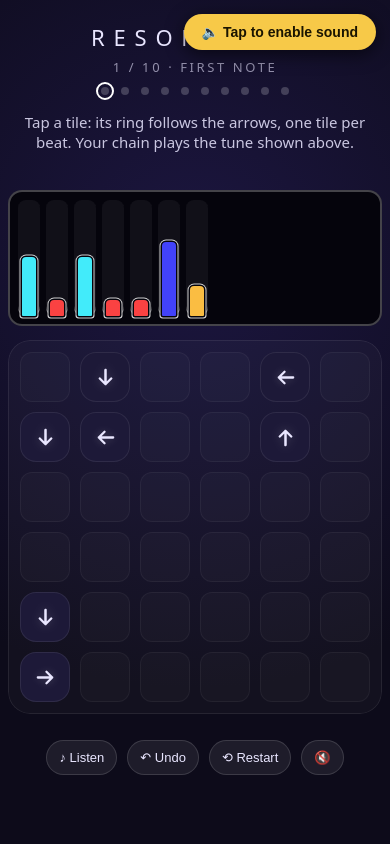
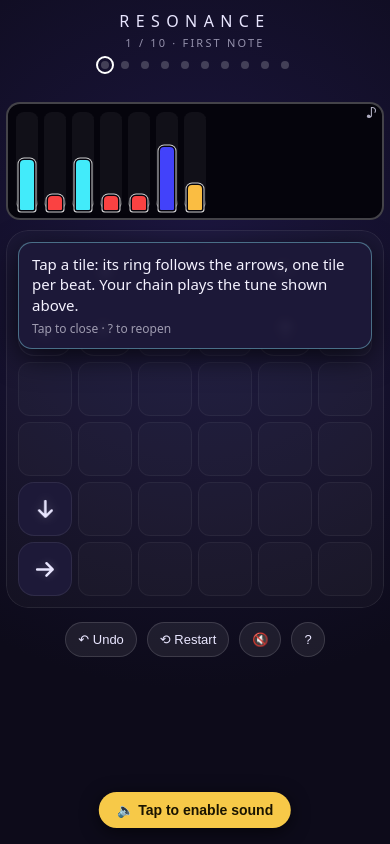
Before and after one commit to leofle/resonance, a website: page index.html in a window 390 px wide. Drawn offline with Linux system fonts and the light colour scheme.

Commit message:
Bigger board (fills viewport, compact header, tighter mobile gaps); dial chip moved to corner clear of the arrow; Listen button removed: clean tap / Enter / Space / L on the strip (role=button, ♪ icon) replays, drags only scroll; hint popover over the board (auto once per device on mechanic levels, ? reopens); sound banner moved to bottom

```diff
--- a/index.html
+++ b/index.html
@@ -5,11 +5,14 @@
 :root{--bg:#0d0b1a;--tile:#1d1938;--glow:#8ef0ff}
 *{box-sizing:border-box;-webkit-tap-highlight-color:transparent}
 body{margin:0;min-height:100vh;background:radial-gradient(circle at 50% 30%,#1c1640,var(--bg) 70%);color:#e9e6ff;font-family:system-ui,-apple-system,Segoe UI,sans-serif;display:flex;flex-direction:column;align-items:center;user-select:none;overflow:hidden}
-header{margin-top:22px;text-align:center;position:relative;z-index:10}
-h1{margin:0;font-weight:300;letter-spacing:.4em;font-size:22px}
-#lvl{opacity:.6;font-size:13px;letter-spacing:.2em;margin-top:6px}
-#hint{min-height:22px;margin:14px 0 18px;opacity:.85;font-size:15px;text-align:center;padding:0 16px}
-#board{display:grid;gap:10px;position:relative;overflow:hidden;padding:12px;border-radius:22px;contain:paint;clip-path:inset(0 round 22px);background:#ffffff06;box-shadow:inset 0 0 0 1px #ffffff14}
+header{margin-top:10px;text-align:center;position:relative;z-index:10}
+h1{margin:0;font-weight:300;letter-spacing:.4em;font-size:16px}
+#lvl{opacity:.6;font-size:11px;letter-spacing:.2em;margin-top:3px}
+#stage{position:relative}
+#hintpop{position:absolute;left:12px;right:12px;top:12px;z-index:6;padding:12px 14px 12px 14px;border-radius:14px;background:#1d1938f2;color:#f4f2ff;font-size:15px;line-height:1.35;box-shadow:0 8px 30px #000b,inset 0 0 0 1px #8ef0ff66;cursor:pointer;backdrop-filter:blur(4px)}
+#hintpop[hidden]{display:none}
+#hintpop small{display:block;margin-top:6px;opacity:.6;font-size:12px}
+#board{display:grid;gap:var(--gap,10px);position:relative;overflow:hidden;padding:12px;border-radius:22px;contain:paint;clip-path:inset(0 round 22px);background:#ffffff06;box-shadow:inset 0 0 0 1px #ffffff14}
 .cell{width:var(--s);height:var(--s);border-radius:16px;position:relative}
 .tile{background:var(--tile);box-shadow:inset 0 0 0 1px #ffffff14;cursor:pointer;display:flex;align-items:center;justify-content:center;transition:transform .12s,background .3s}
 .tile:hover{transform:scale(1.03)}
@@ -23,7 +26,7 @@ h1{margin:0;font-weight:300;letter-spacing:.4em;font-size:22px}
 .tile.rung svg{stroke:#fff}
 .tile.silent{animation:silent .4s ease-in-out 3 alternate;box-shadow:inset 0 0 0 4px #ff3b5c,0 0 0 2px #fff!important}
 @keyframes silent{from{box-shadow:inset 0 0 0 4px #ff3b5c,0 0 0 2px #fff}to{box-shadow:inset 0 0 0 4px #fff,0 0 0 2px #ff3b5c}}
-#msg{min-height:22px;margin:-10px 0 8px;font-size:15px;font-weight:800;letter-spacing:.03em;color:#ffb199;text-shadow:0 0 8px #ff6a4d88,0 1px 2px #000;opacity:0;transition:opacity .2s}#msg.show{opacity:1}
+#msg{min-height:22px;margin:4px 0 4px;font-size:15px;font-weight:800;letter-spacing:.03em;color:#ffb199;text-shadow:0 0 8px #ff6a4d88,0 1px 2px #000;opacity:0;transition:opacity .2s}#msg.show{opacity:1}
 .tile.muted-hit{animation:shake .3s}
 .tile.mute{background:repeating-linear-gradient(45deg,#05040c 0 9px,#3a3560 9px 18px);box-shadow:inset 0 0 0 4px #e9e6ff,0 0 0 2px #000}
 .tile.mute svg{background:#05040ccc;border-radius:50%;padding:3px}
@@ -37,18 +40,18 @@ h1{margin:0;font-weight:300;letter-spacing:.4em;font-size:22px}
 .tile.mute.rung,.tile.delay.rung,.tile.rotable.rung{background:hsl(var(--h),80%,60%)}
 .tile.silent{animation:silent .4s ease-in-out 3 alternate;box-shadow:inset 0 0 0 4px #ff3b5c,0 0 0 2px #fff!important}
 @keyframes silent{from{box-shadow:inset 0 0 0 4px #ff3b5c,0 0 0 2px #fff}to{box-shadow:inset 0 0 0 4px #fff,0 0 0 2px #ff3b5c}}
-#msg{min-height:22px;margin:-10px 0 8px;font-size:15px;font-weight:800;letter-spacing:.03em;color:#ffb199;text-shadow:0 0 8px #ff6a4d88,0 1px 2px #000;opacity:0;transition:opacity .2s}#msg.show{opacity:1}
+#msg{min-height:22px;margin:4px 0 4px;font-size:15px;font-weight:800;letter-spacing:.03em;color:#ffb199;text-shadow:0 0 8px #ff6a4d88,0 1px 2px #000;opacity:0;transition:opacity .2s}#msg.show{opacity:1}
 .tile.muted-hit{box-shadow:inset 0 0 0 4px #ff5a7a,0 0 0 2px #000}
 .tile.ghost{box-shadow:inset 0 0 0 2px #8ef0ff88}
 .badge{position:absolute;font-size:12px;bottom:4px;right:6px;font-weight:700}
-.rot{position:absolute;top:3px;right:3px;width:24px;height:24px;border-radius:50%;background:#f7c948;color:#222;font-size:16px;line-height:24px;text-align:center;cursor:pointer;box-shadow:0 2px 8px #0008;z-index:3}
+.rot{position:absolute;top:2%;right:2%;width:28%;height:28%;border-radius:50%;background:#f7c948;color:#222;font-weight:800;font-size:calc(var(--s)*.24);line-height:calc(var(--s)*.28);text-align:center;cursor:pointer;box-shadow:0 2px 8px #0008;z-index:3}
 .rot:active{transform:scale(.85)}
 .wave{position:absolute;border-radius:50%;pointer-events:none;border:3px solid hsl(var(--h),90%,70%);animation:wave .9s ease-out forwards;z-index:2}
 @keyframes ring{0%{transform:scale(1)}35%{transform:scale(1.05)}100%{transform:scale(1)}}
 @keyframes wave{from{width:0;height:0;opacity:.9;margin:0}to{width:160px;height:160px;margin:-80px;opacity:0}}
 @keyframes shake{25%{transform:translateX(-4px)}75%{transform:translateX(4px)}}
-#unlock{position:fixed;right:14px;top:14px;z-index:20;background:#f7c948;color:#1a1400;border:0;font-weight:700;box-shadow:0 4px 18px #0009}#unlock:hover{background:#ffd866}#unlock[hidden]{display:none}
-#bar{margin-top:26px;display:flex;flex-wrap:wrap;justify-content:center;gap:10px;max-width:100vw;padding:0 8px}
+#unlock{position:fixed;left:50%;transform:translateX(-50%);bottom:calc(16px + env(safe-area-inset-bottom));white-space:nowrap;z-index:20;background:#f7c948;color:#1a1400;border:0;font-weight:700;box-shadow:0 4px 18px #0009}#unlock:hover{background:#ffd866}#unlock[hidden]{display:none}
+#bar{margin-top:14px;display:flex;flex-wrap:wrap;justify-content:center;gap:10px;max-width:100vw;padding:0 8px}
 @media (max-width:420px){#bar button{padding:9px 12px;font-size:13px}}
 button{background:#ffffff12;color:#e9e6ff;border:1px solid #ffffff22;border-radius:999px;padding:10px 18px;font-size:14px;cursor:pointer}
 button:hover{background:#ffffff22}
@@ -58,8 +61,9 @@ button:hover{background:#ffffff22}
 #dots{display:flex;gap:6px;margin-top:8px;justify-content:center}
 #dots .dot{width:14px;height:14px;padding:0;border:3px solid transparent;background-clip:content-box;border-radius:50%;background-color:#ffffff33;cursor:pointer}
 #dots .dot.done{background-color:#8ef0ff}#dots .dot[aria-current]{outline:2px solid #fff}#dots .dot:focus-visible{outline:3px solid #f7c948;outline-offset:2px}
-#tune{margin:0 0 14px;max-width:100vw}
-#strip{position:relative;overflow:hidden;height:136px;padding:10px 0;touch-action:pan-y;cursor:grab;border-radius:14px;background:#05040c;box-shadow:inset 0 0 0 2px #ffffff40}
+#tune{margin:0 0 10px;max-width:100vw}
+#note{position:absolute;top:3px;right:7px;z-index:2;font-size:14px;line-height:16px;opacity:.75;pointer-events:none}
+#strip{position:relative;overflow:hidden;height:118px;padding:10px 0;touch-action:pan-y;cursor:pointer;outline-offset:3px;border-radius:14px;background:#05040c;box-shadow:inset 0 0 0 2px #ffffff40}
 #track{display:flex;align-items:flex-end;gap:6px;height:100%;padding:0 10px;width:max-content;transition:transform .25s ease-out;will-change:transform}
 #track.drag{transition:none}
 #strip.more-r{-webkit-mask-image:linear-gradient(90deg,#000 calc(100% - 34px),transparent);mask-image:linear-gradient(90deg,#000 calc(100% - 34px),transparent)}
@@ -73,11 +77,11 @@ button:hover{background:#ffffff22}
 .pb{position:absolute;left:7%;bottom:7%;width:20%;border-radius:4px 4px 2px 2px;background:hsl(var(--h),95%,62%);box-shadow:0 0 0 1.5px #05040c,0 0 0 2.5px #fffc;z-index:3;pointer-events:none}
 </style></head><body>
 <header><h1>RESONANCE</h1><div id="lvl"></div><nav id="dots" aria-label="Levels"></nav></header>
-<div id="hint"></div><div id="msg" aria-live="polite" aria-hidden="true"></div>
-<div id="tune"><div id="strip" aria-label="Target melody"><div id="track"></div></div></div>
-<div id="board"></div>
+<div id="msg" aria-live="polite" aria-hidden="true"></div>
+<div id="tune"><div id="strip" role="button" tabindex="0" aria-label="Target melody: tap to play it (L)" title="Tap to play the tune (L)"><span id="note" aria-hidden="true">♪</span><div id="track"></div></div></div>
+<div id="stage"><div id="board"></div><div id="hintpop" role="status" aria-live="polite" hidden></div></div>
 <button id="unlock" type="button">🔈 Tap to enable sound</button>
-<div id="bar"><button id="listen" title="Play the target melody (L)">♪ Listen</button><button id="undo">↶ Undo</button><button id="restart">⟲ Restart</button><button id="sound">🔊</button></div>
+<div id="bar"><button id="undo">↶ Undo</button><button id="restart">⟲ Restart</button><button id="sound">🔊</button><button id="help" aria-label="Show the hint" title="Hint">?</button></div>
 <div id="flash"></div>
 <div id="win"><h2>RESOLVED</h2><button id="next">Next ›</button></div>
 <script>
@@ -186,14 +190,26 @@ function setTrack(x,anim=true){const m=trackMax();trackX=Math.max(0,Math.min(m,x
  S.classList.toggle('more-l',trackX>1);S.classList.toggle('more-r',trackX<m-1)}
 function follow(i){const c=document.getElementById('b'+i);if(!c||!trackMax())return;setTrack(c.offsetLeft+c.offsetWidth/2-S.clientWidth/2)}
 function fitStrip(){S.style.width=B.offsetWidth+'px';setTrack(0)}
-{let d=null;S.addEventListener('pointerdown',e=>{if(!trackMax())return;d={x:e.clientX,t:trackX};try{S.setPointerCapture(e.pointerId)}catch(_){}});
- S.addEventListener('pointermove',e=>{if(d)setTrack(d.t-(e.clientX-d.x),false)});
- const end=()=>{d=null;TR.classList.remove('drag')};S.addEventListener('pointerup',end);S.addEventListener('pointercancel',end)}
+// strip: drag/swipe scrolls; a clean tap (< 8px movement, < 400ms) replays the tune. Playback starts from the click
+// event (after touchend) so iOS treats it as a valid audio gesture.
+{let d=null,clean=false;S.addEventListener('pointerdown',e=>{d={x:e.clientX,y:e.clientY,t:trackX,at:performance.now(),moved:0};clean=false;if(trackMax())try{S.setPointerCapture(e.pointerId)}catch(_){}});
+ S.addEventListener('pointermove',e=>{if(!d)return;d.moved=Math.max(d.moved,Math.hypot(e.clientX-d.x,e.clientY-d.y));if(trackMax()&&d.moved>=8)setTrack(d.t-(e.clientX-d.x),false)});
+ S.addEventListener('pointerup',e=>{if(d){d.moved=Math.max(d.moved,Math.hypot(e.clientX-d.x,e.clientY-d.y));clean=d.moved<8&&performance.now()-d.at<400}d=null;TR.classList.remove('drag')});
+ S.addEventListener('pointercancel',()=>{d=null;clean=false;TR.classList.remove('drag')});
+ S.addEventListener('click',()=>{if(clean){clean=false;listen()}});
+ S.addEventListener('keydown',e=>{if(e.key==='Enter'||e.key===' '){e.preventDefault();e.stopPropagation();listen()}})}
+// hint popover: auto-shown once per device on levels that introduce a mechanic; '?' reopens; tap or first move dismisses
+const HINT_AUTO=[0,1,2,4,5,6];   // basics, gaps, split, mute, delay, dial
+const HP=document.getElementById('hintpop');
+function seenHints(){try{return JSON.parse(localStorage[KEY+'Hints']||'[]')}catch(e){return[]}}
+function showHint(){HP.innerHTML=`${LEVELS[li].hint}<small>Tap to close · ? to reopen</small>`;HP.hidden=false}
+function hideHint(){HP.hidden=true}
+HP.addEventListener('click',e=>{e.stopPropagation();hideHint()});
 function load(i){clearTimers();shown=new Set();li=i;localStorage[KEY+'Lvl']=i;grid=parse(LEVELS[i]);history=[];busy=false;LP&&clearTimeout(LP);LP=null;longFired=false;
  const m=document.getElementById('msg');m.classList.remove('show');m.textContent='';m.setAttribute('aria-hidden','true');
  render();strip();fitStrip();
  document.getElementById('lvl').textContent=`${i+1} / ${LEVELS.length} · ${LEVELS[i].name.toUpperCase()}`;
- document.getElementById('hint').textContent=LEVELS[i].hint;
+ hideHint();if(HINT_AUTO.includes(i)&&!seenHints().includes(i)){localStorage[KEY+'Hints']=JSON.stringify([...seenHints(),i]);showHint()}
  document.getElementById('dots').innerHTML=LEVELS.map((L,j)=>`<button type="button" class="dot${done.includes(j)?' done':''}" data-j="${j}" aria-label="Level ${j+1}: ${L.name}${done.includes(j)?' (solved)':''}" title="Level ${j+1}: ${L.name}"${j===i?' aria-current="step"':''}></button>`).join('');
  document.querySelectorAll('#dots .dot').forEach(e=>e.onclick=()=>{document.getElementById('win').style.display='none';load(+e.dataset.j)});
  if(audioReady())later(listen,350);else soundUI()}   // auto-play the tune only once sound is unlocked; never creates the context
@@ -202,9 +218,12 @@ function strip(){const m=LEVELS[li].melody;TR.innerHTML=m.map((ch,i)=>`<div clas
 let LT=[];   // Listen highlight timers: cancelled (and the highlight cleared) when a chain starts or the level reloads
 function listen(){if(busy)return;unlock();LT.forEach(clearTimeout);LT=[];clearStrip();playMelody(LEVELS[li].melody);const cols=[...document.querySelectorAll('#strip .col')];
  cols.forEach((c,i)=>LT.push(later(()=>{clearStrip();c.classList.add('hl');follow(i)},i*BEAT)));LT.push(later(clearStrip,cols.length*BEAT));LT.push(later(()=>setTrack(0),cols.length*BEAT+400))}
-function tileSize(){return Math.max(34,Math.min(68,Math.floor((Math.min(innerWidth,560)-24-50-12)/N),Math.floor((innerHeight-445)/N)-10))}
+// board as large as the viewport allows: width minus board padding/gaps/margin, height minus header, strip and controls
+function gapPx(){return innerWidth<520?6:10}
+function tileSize(){const g=gapPx()*(N-1)+24,used=document.querySelector('header').offsetHeight+document.getElementById('msg').offsetHeight+document.getElementById('tune').offsetHeight+document.getElementById('bar').offsetHeight+10+8+10+14+16;
+ return Math.max(34,Math.min(120,Math.floor((Math.min(innerWidth,1000)-g-12)/N),Math.floor((innerHeight-used-g)/N)))}
 function render(){clearTimeout(LP);const s=tileSize();
- B.style.setProperty('--s',s+'px');B.style.gridTemplateColumns=`repeat(${N},${s}px)`;B.innerHTML='';
+ B.style.setProperty('--s',s+'px');B.style.setProperty('--gap',gapPx()+'px');B.style.gridTemplateColumns=`repeat(${N},${s}px)`;B.innerHTML='';
  grid.forEach((r,y)=>r.forEach((c,x)=>{const d=document.createElement('div');d.className='cell';d.id=`c${x}_${y}`;
   if(!c){d.className+=' slot';B.appendChild(d);return}
   const k=kind(c);d.className+=' tile'+(k==='split'||k==='arrow'?'':' '+(k==='rot'?'rotable':k));
@@ -227,12 +246,12 @@ function refreshTile(x,y){const el=document.getElementById(`c${x}_${y}`),o=el&&e
 function clearStrip(){document.querySelectorAll('#strip .col.hl').forEach(c=>c.classList.remove('hl'))}
 const HG='<svg class="hg" viewBox="0 0 24 24" fill="#ffb02e"><path d="M6 2h12v2c0 4-4 6-4 8s4 4 4 8v2H6v-2c0-4 4-6 4-8S6 8 6 4z"/></svg>';
 // k=1 clockwise, k=3 counter-clockwise; history stores the step so undo inverts it
-function turn(x,y,k){clearTimeout(LP);if(busy)return;const c=grid[y][x];for(let i=0;i<k;i++)rotate(c);history.push([x,y,k]);thud();hideBars();refreshTile(x,y);preview(x,y)}
+function turn(x,y,k){clearTimeout(LP);if(busy)return;hideHint();const c=grid[y][x];for(let i=0;i<k;i++)rotate(c);history.push([x,y,k]);thud();hideBars();refreshTile(x,y);preview(x,y)}
 function clearPreview(){document.querySelectorAll('.ghost').forEach(e=>e.classList.remove('ghost'))}
 function preview(x,y){if(busy)return;clearPreview();if(!grid[y][x])return;
  targets(grid,x,y).forEach(([a,b])=>document.getElementById(`c${a}_${b}`).classList.add('ghost'))}
 function wave(el){const w=document.createElement('div');w.className='wave';w.style.left='50%';w.style.top='50%';w.style.setProperty('--h',el.style.getPropertyValue('--h'));el.appendChild(w);later(()=>w.remove(),900)}
-function play(x,y){if(busy||kind(grid[y][x])==='rot')return;busy=true;clearPreview();ac();const r=simulate(grid,x,y),ev=r.ev,tgt=LEVELS[li].melody;
+function play(x,y){if(busy||kind(grid[y][x])==='rot')return;hideHint();busy=true;clearPreview();ac();const r=simulate(grid,x,y),ev=r.ev,tgt=LEVELS[li].melody;
  LT.forEach(clearTimeout);LT=[];clearStrip();hideBars();
  const beats=Math.max(r.melody.length,tgt.length);
  for(let b=0;b<beats;b++){const here=ev.filter(e=>e.beat===b);
@@ -260,7 +279,7 @@ function win(){if(soundOn)[0,2,4,5].forEach((p,i)=>note(p,i*.06,.18,2.4));
  later(()=>{const w=document.getElementById('win');w.style.display='flex';document.getElementById('next').textContent=li<LEVELS.length-1?'Next ›':'Play again'},1100)}
 document.getElementById('next').onclick=()=>{document.getElementById('win').style.display='none';load(li<LEVELS.length-1?li+1:0)};
 document.getElementById('restart').onclick=()=>load(li);   // allowed any time: cancels a running chain
-document.getElementById('listen').onclick=listen;
+document.getElementById('help').onclick=()=>HP.hidden?showHint():hideHint();
 document.getElementById('undo').onclick=()=>{if(busy||!history.length)return;const [x,y,k]=history.pop();for(let i=0;i<4-k;i++)rotate(grid[y][x]);hideBars();refreshTile(x,y)};
 document.getElementById('sound').onclick=()=>{if(soundOn&&!audioReady()){unlock();return}soundOn=!soundOn;soundUI()};
 document.getElementById('unlock').onclick=()=>{unlock();soundOn=true;soundUI();setTimeout(()=>{if(!busy)listen()},60)};
```
Also changed, not shown: index.template.html (+44 -25 lines).
